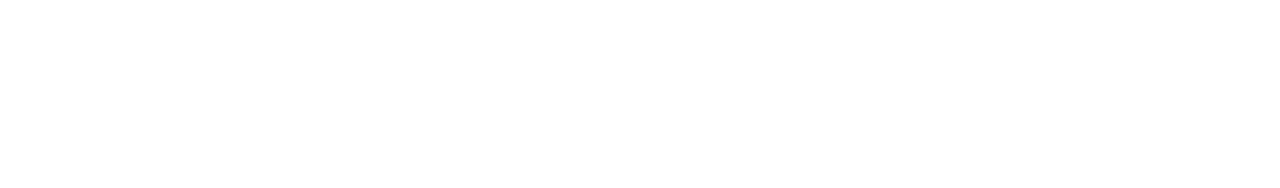
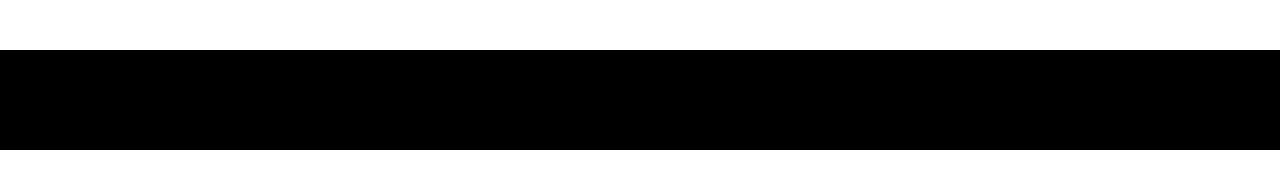
Before and after one commit to robotraine/group_project_1, a plain HTML site: page index.html in a window 1280 px wide. Drawn offline with nearby package versions, Linux system fonts and the light colour scheme.

Commit message:
добавлены стили footer-address и footer-menu

```diff
--- a/styles/index.css
+++ b/styles/index.css
@@ -1,3 +1,18 @@
 .header {
   height: 50px;
 }
+
+.footer {
+  height: 100px;
+  background-color: black;
+}
+
+.footer-address {
+  height: 35px;
+  color: white;
+}
+
+.footer-menu {
+  height: 35px;
+  color: white;
+}
```
